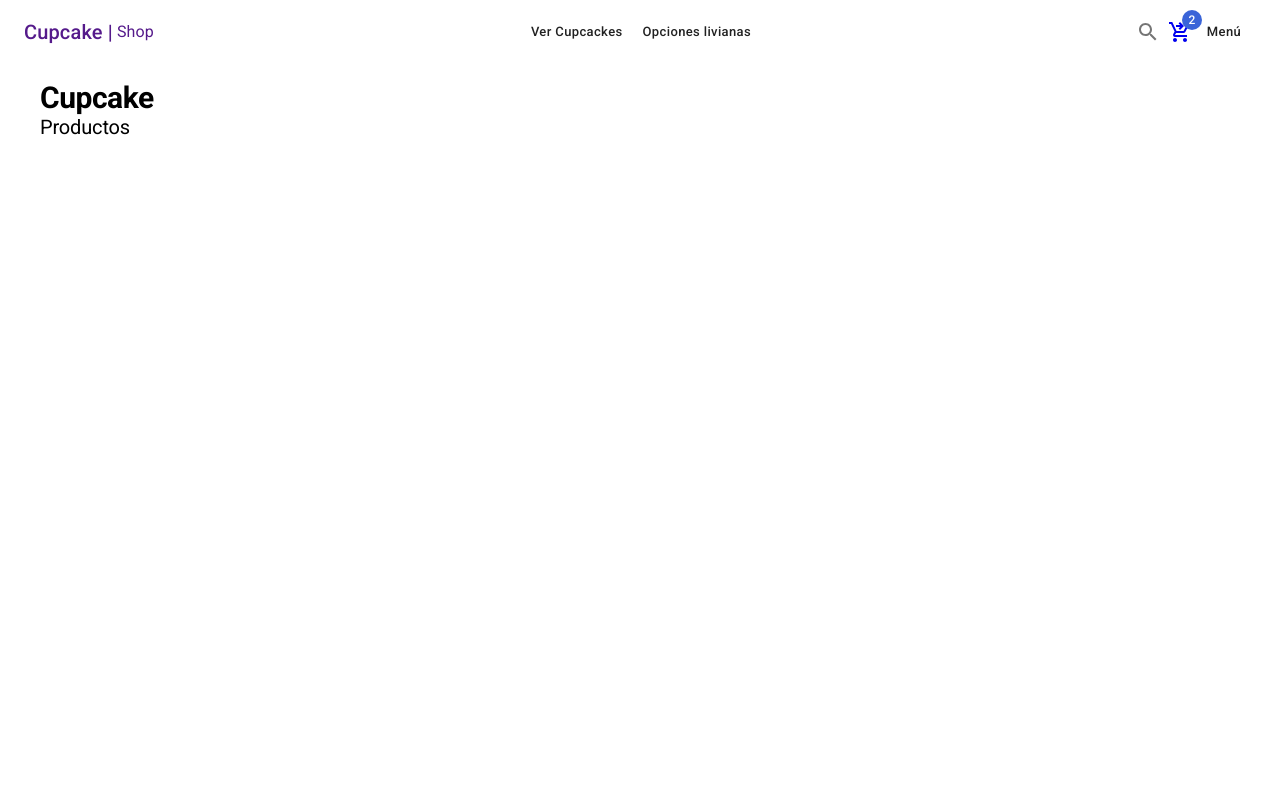
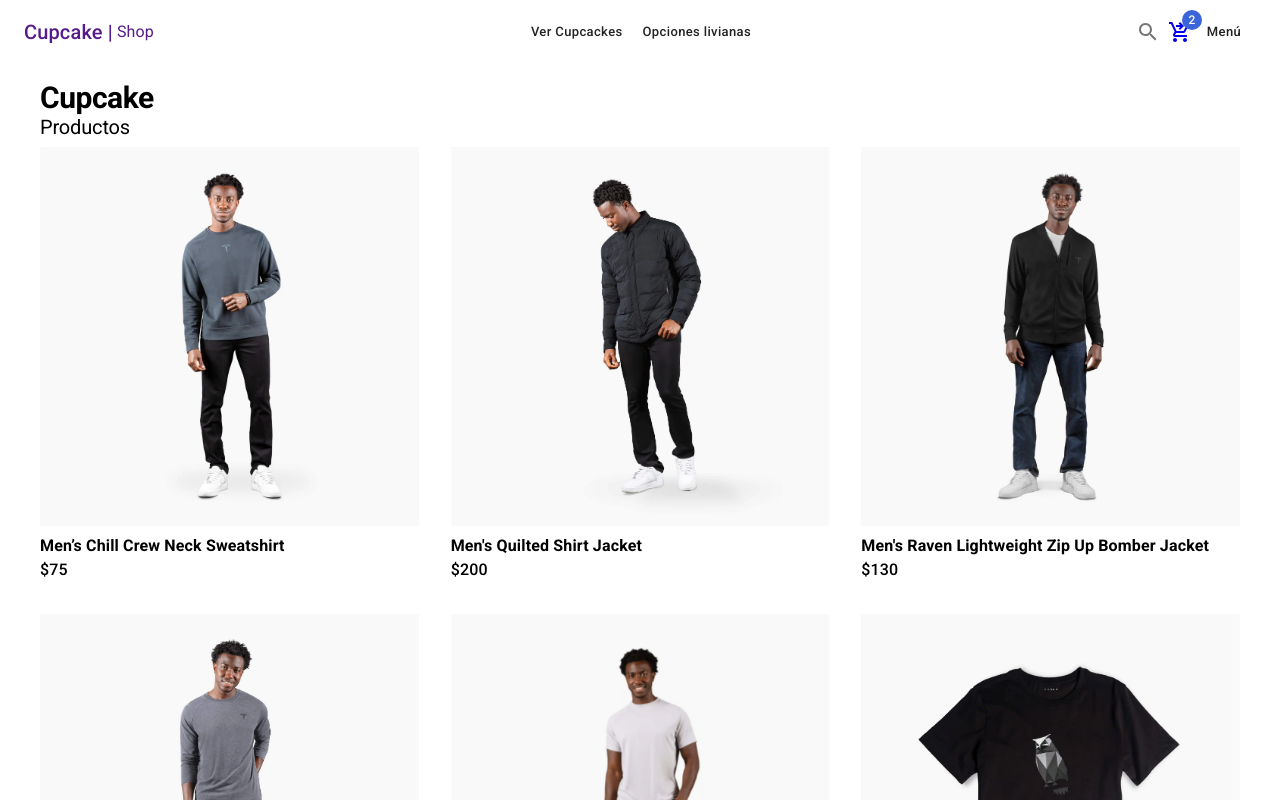
Before and after one commit to Dbaljeet/cupcake, a Next.js app: page / in a window 1280 px wide. Shown: the top 800 px of the page. Built offline with nearby package versions, Linux system fonts and the light colour scheme.

Commit message:
[Add] car,product page-[Add] product(s) components

```diff
--- a/components/layouts/ShopLayout.tsx
+++ b/components/layouts/ShopLayout.tsx
@@ -3,7 +3,7 @@ import { FC } from "react"
 import { Navbar,SideMenu } from "../ui"
 import { useState } from 'react'
 interface Props {
-  children: React.ReactNode
+  children: React.ReactNode | React.ReactNode[];
   title: string
   pageDescription: string
   imageFullUrl?: string
--- a/components/products/ProductCard.tsx
+++ b/components/products/ProductCard.tsx
@@ -1,6 +1,45 @@
-export default function ProductCard () {
-    return (
-        <>
-        </>
-    )
+import { Box, CardActionArea, CardMedia, Grid, Typography } from '@mui/material'
+import { FC, useState, useMemo } from 'react'
+import { IProduct } from '../../interfaces'
+import NextLink from 'next/link'
+
+interface Props {
+  product: IProduct
 }
+
+export const ProductCard: FC<Props> = ({ product }) => {
+  const [isHovered, setIsHovered] = useState(false)
+
+  const productImage = useMemo(() => {
+    return isHovered
+      ? `products/${product.images[1]}`
+      : `products/${product.images[0]}`
+  }, [isHovered, product.images])
+
+  return (
+    <>
+      <Grid
+        item
+        xs={6}
+        sm={4}
+        onMouseEnter={() => setIsHovered(true)}
+        onMouseLeave={() => setIsHovered(false)}
+      >
+        <NextLink href='/product/slug'>
+          <CardActionArea>
+            <CardMedia
+              className='fadeIn'
+              component='img'
+              image={productImage}
+              alt={product.title}
+            />
+          </CardActionArea>
+        </NextLink>
+        <Box sx={{ mt: 1 }} className='fadeIn'>
+          <Typography fontWeight={700}>{product.title}</Typography>
+          <Typography fontWeight={500}>{`$${product.price}`}</Typography>
+        </Box>
+      </Grid>
+    </>
+  )
+}
--- a/components/products/ProductList.tsx
+++ b/components/products/ProductList.tsx
@@ -1,11 +1,18 @@
+import { Grid } from '@mui/material'
 import { FC } from 'react'
+import {IProduct} from '../../interfaces'
+import { ProductCard } from '.'
 interface Props{
-
+    products:IProduct[]
 }
-export const ProductList: FC<Props> = () => {
+export const ProductList: FC<Props> = ({products}) => {
     return (
-        <>
-
-        </>
+            <Grid container spacing={4}>
+                {
+                    products.map( product => (
+                        <ProductCard key={product.slug} product={product} />
+                    ))
+                }
+            </Grid>
     )
 }
--- a/pages/index.tsx
+++ b/pages/index.tsx
@@ -1,13 +1,15 @@
-import type { NextPage } from "next"
-import styles from "../styles/Home.module.css"
-import { Typography } from "@mui/material"
-import { ShopLayout } from "../components/layouts"
+import type { NextPage } from 'next'
+import styles from '../styles/Home.module.css'
+import { Typography } from '@mui/material'
+import { ShopLayout } from '../components/layouts'
+import { ProductList } from '../components/products'
+import { initialData } from '../database/products'
 const Home: NextPage = () => {
   return (
     <div className={styles.container}>
       <ShopLayout
-        title={"Cupcake La Serena"}
-        pageDescription={"Encuentra los mejores cupcakes de la cuarta región"}
+        title={'Cupcake La Serena'}
+        pageDescription={'Encuentra los mejores cupcakes de la cuarta región'}
       >
         <Typography variant='h1' component='h1'>
           Cupcake
@@ -15,6 +17,8 @@ const Home: NextPage = () => {
         <Typography variant='h2' sx={{ mb: 1 }}>
           Productos
         </Typography>
+
+        <ProductList products={initialData.products as any} />
       </ShopLayout>
     </div>
   )
--- /dev/null
+++ b/pages/product/[id].tsx
@@ -0,0 +1,6 @@
+export default function ProductPage (){
+    return (
+        <>
+        </>
+    )
+}
--- a/styles/globals.css
+++ b/styles/globals.css
@@ -33,3 +33,7 @@
   border: 1px solid rgba(0, 0, 0, 0.1);
   box-shadow: 0px 5px 5px rgba(0, 0, 0, 0.2);
 }
+
+.pointer{
+  cursor: pointer;
+}
```
Also changed, not shown: interfaces/products.ts (+15 -2 lines), pages/cart/empty.tsx (added, +36 -0 lines), pages/cart/index.tsx (added, +16 -0 lines), pages/product/slug.tsx (added, +10 -0 lines).
